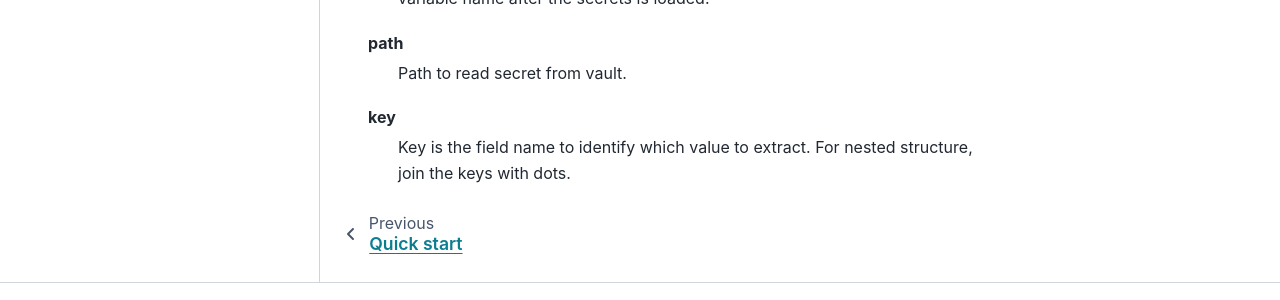
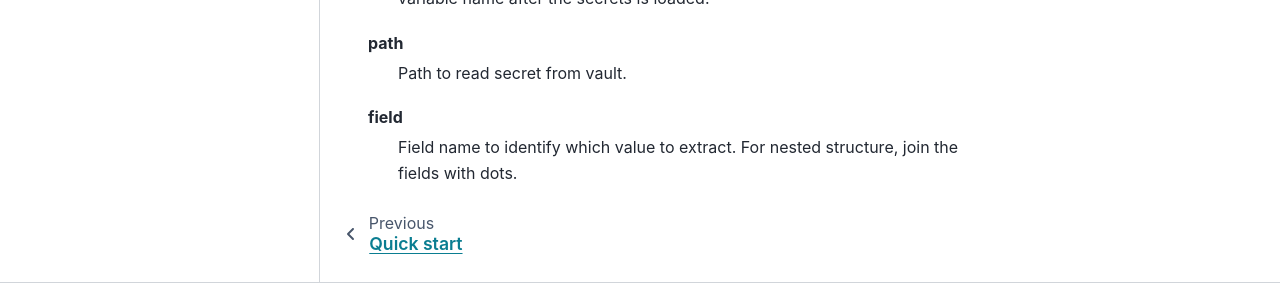
Before and after one commit to tzing/secrets.env, a Sphinx documentation site: the page built from docs/configure.rst, in a window 1280 px wide and 900 px high, scrolled down 4299 px. Shown: the part 524-824 px from the top of the window. Built offline with Sphinx 7.4.7 and the PyData theme 0.15.4, drawn with Linux system fonts in a browser that asks for light colours.

Commit message:
Change secret path key in config (#44)

```diff
--- a/docs/configure.rst
+++ b/docs/configure.rst
@@ -22,7 +22,7 @@ This app accepts configs in various format (with some optional dependency), here
       secrets:
         VAR1:
          path: kv/default
-         key: example.to.value
+         field: example.to.value
         VAR2: "kv/default#example.to.value"
 
    .. code-tab:: toml
@@ -40,7 +40,7 @@ This app accepts configs in various format (with some optional dependency), here
       client_key = "/path/client.key"
 
       [secrets]
-      VAR1 = {path = "kv/default", key = "example.to.value"}
+      VAR1 = {path = "kv/default", field = "example.to.value"}
       VAR2 = "kv/default#example.to.value"
 
    .. code-tab:: json
@@ -62,7 +62,7 @@ This app accepts configs in various format (with some optional dependency), here
           "VAR1": "kv/default#example",
           "VAR2": {
             "path": "kv/default",
-            "key": "example"
+            "field": "example"
           }
         }
       }
@@ -280,15 +280,15 @@ The ``secrets`` section is a required section which must be written in the confi
       secrets:
         VAR1:
          path: kv/default
-         key: example.to.value
+         field: example.to.value
 
-        VAR2: "kv/default#example.to.value"  # shortcut: path#key
+        VAR2: "kv/default#example.to.value"  # shortcut: path#field
 
    .. code-tab:: toml
 
       [secrets]
-      VAR1 = {path = "kv/default", key = "example.to.value"}
-      VAR2 = "kv/default#example.to.value"  # shortcut: path#key
+      VAR1 = {path = "kv/default", field = "example.to.value"}
+      VAR2 = "kv/default#example.to.value"  # shortcut: path#field
 
 name
    The name on left side (``VAR1``, ``VAR2``) would be the destination environment variable name after the secrets is loaded.
@@ -296,5 +296,5 @@ name
 path
    Path to read secret from vault.
 
-key
-   Key is the field name to identify which value to extract. For nested structure, join the keys with dots.
+field
+   Field name to identify which value to extract. For nested structure, join the fields with dots.
--- a/docs/quick-start.rst
+++ b/docs/quick-start.rst
@@ -45,7 +45,7 @@ Use environment variable for Vault information:
     export SECRETS_ENV_METHOD='token'
     export SECRETS_ENV_TOKEN='example-token'
 
-And list the desired secret path and key in a config file:
+And list the desired secret path and field in a config file:
 
 .. tabs::
 
@@ -55,14 +55,14 @@ And list the desired secret path and key in a config file:
       secrets:
         VAR1:
           path: secrets/default
-          key: example-1
+          field: example-1
         VAR2: secrets/default#example-2
 
    .. code-tab:: toml
 
       # file: .secrets-env.toml
       [secrets]
-      VAR1 = {path = "secrets/default", key = "example-1"}
+      VAR1 = {path = "secrets/default", field = "example-1"}
       VAR2 = "secrets/default#example-2"
 
 Read :doc:`configure` for more details.
--- a/pyproject.toml
+++ b/pyproject.toml
@@ -1,6 +1,6 @@
 [tool.poetry]
 name = "secrets.env"
-version = "0.14.2"
+version = "0.15.0"
 description = "Put secrets from Vault to environment variables"
 authors = ["tzing <tzingshih@gmail.com>"]
 license = "MIT"
--- a/secrets_env/__init__.py
+++ b/secrets_env/__init__.py
@@ -1,5 +1,5 @@
 __name__ = "secrets_env"
-__version__ = "0.14.2"
+__version__ = "0.15.0"
 
 import logging
 import pathlib
```
Also changed, not shown: 14 other files.
